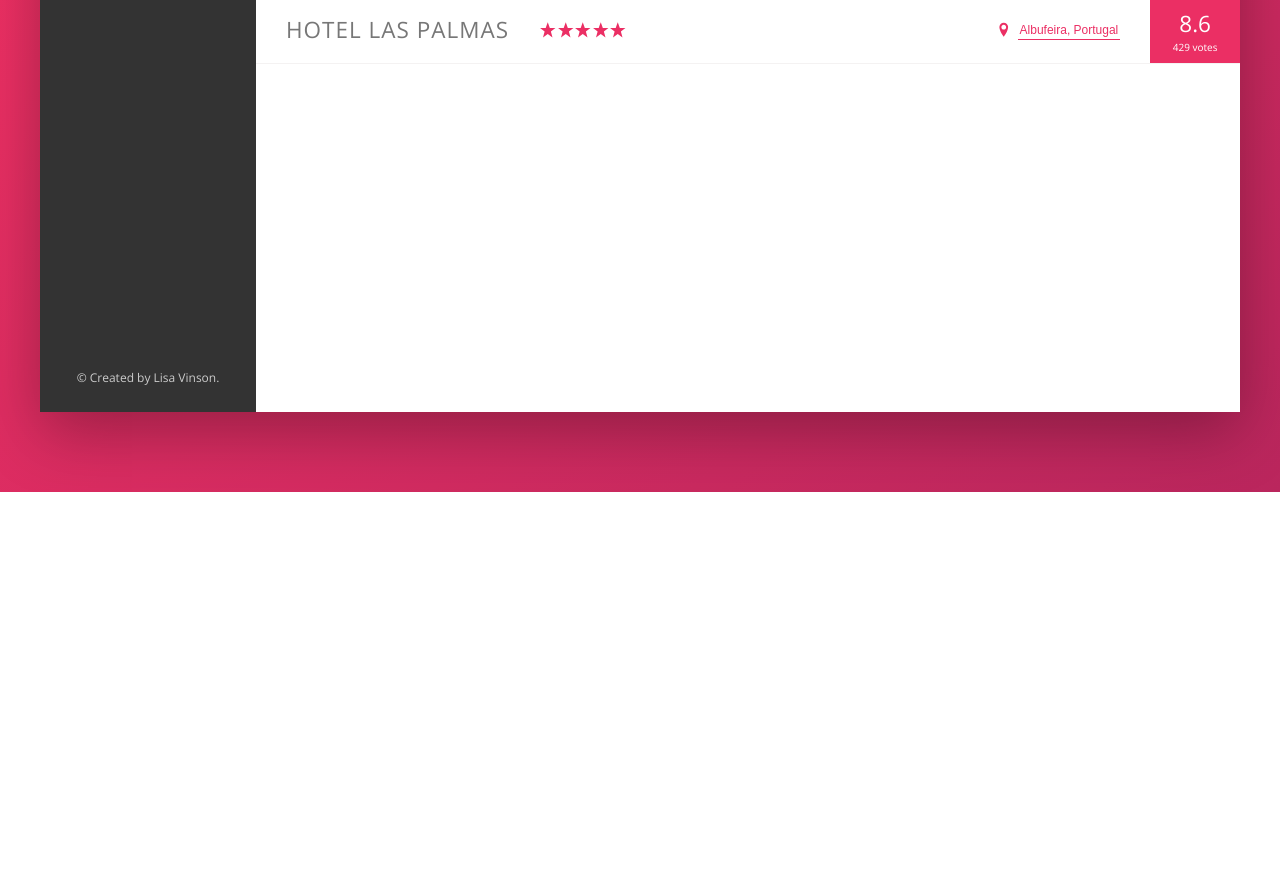
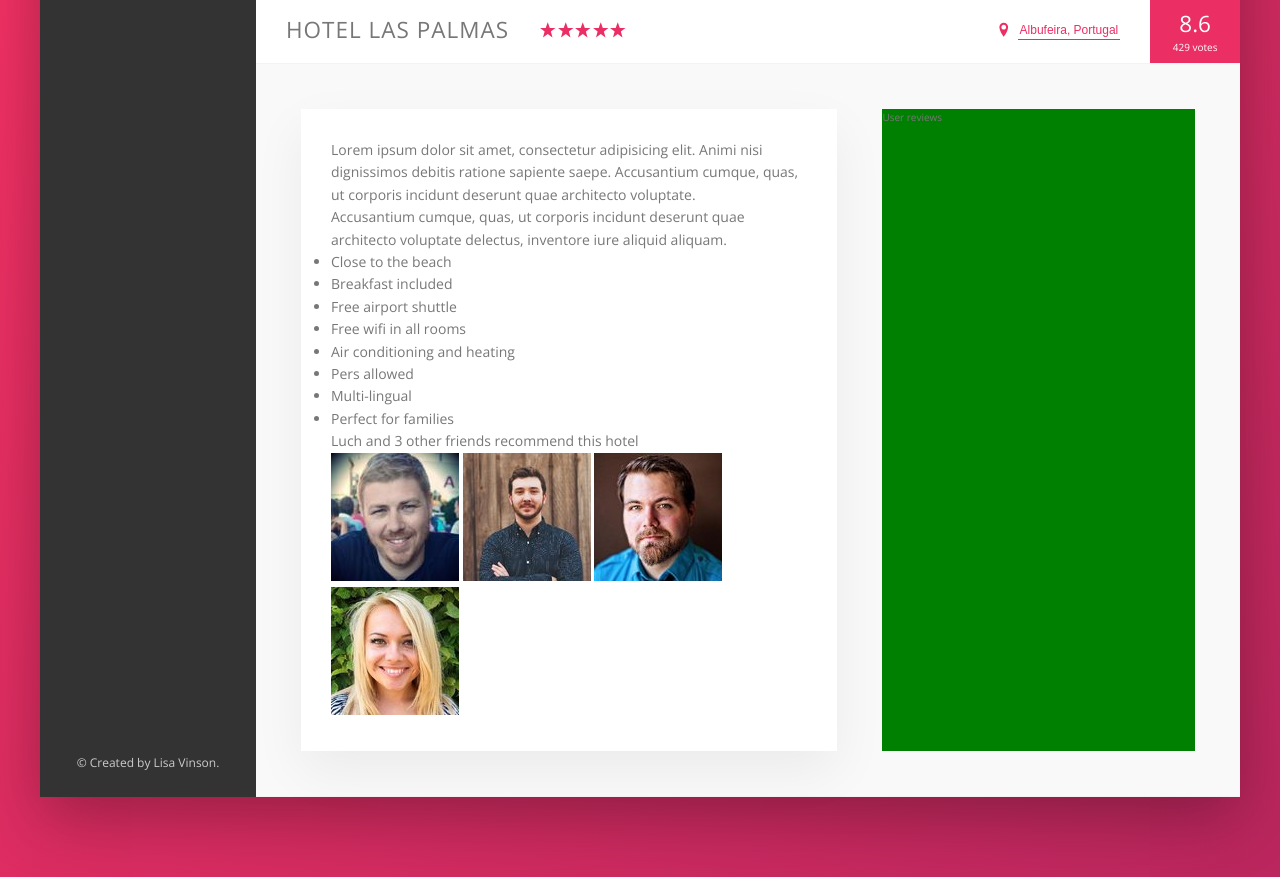
Before and after one commit to LiVinson/trillo-travels, a website: page index.html in a window 1280 px wide. Shown: the part 538-1415 px from the top of the page. Before the commit the page ends 1030 px from the top, so only its background shows below. Drawn offline with nearby package versions, Linux system fonts and the light colour scheme.

Commit message:
added structure of detail section with description contianing 2 paragraphs list of perks, and a recommend box with count and images for recommendations

```diff
--- a/index.html
+++ b/index.html
@@ -1,5 +1,6 @@
 <!DOCTYPE html>
 <html lang="en">
+
 <head>
     <meta charset="UTF-8">
     <meta name="viewport" content="width=device-width, initial-scale=1.0">
@@ -10,6 +11,7 @@
 
     <title>trillo &mdash; Your all-in-one booking app</title>
 </head>
+
 <body>
     <div class="container">
         <!--HEADER: Contains logo, search element and user icons-->
@@ -49,7 +51,7 @@
                     <li class="side-nav__item side-nav__item--active">
                         <a href="#" class="side-nav__link">
                             <svg class="side-nav__icon">
-                                    <use xlink:href="img/sprite.svg#icon-home"/>
+                                <use xlink:href="img/sprite.svg#icon-home" />
                             </svg>
                             <span>Hotel</span>
                         </a>
@@ -58,7 +60,7 @@
                     <li class="side-nav__item">
                         <a href="#" class="side-nav__link">
                             <svg class="side-nav__icon">
-                                    <use xlink:href="img/sprite.svg#icon-aircraft-take-off"/>
+                                <use xlink:href="img/sprite.svg#icon-aircraft-take-off" />
                             </svg>
                             <span>Flight</span>
                         </a>
@@ -67,7 +69,7 @@
                     <li class="side-nav__item">
                         <a href="#" class="side-nav__link">
                             <svg class="side-nav__icon">
-                                    <use xlink:href="img/sprite.svg#icon-key"/>
+                                <use xlink:href="img/sprite.svg#icon-key" />
                             </svg>
                             <span>Car Rental</span>
                         </a>
@@ -76,7 +78,7 @@
                     <li class="side-nav__item">
                         <a href="#" class="side-nav__link">
                             <svg class="side-nav__icon">
-                                    <use xlink:href="img/sprite.svg#icon-map"/>
+                                <use xlink:href="img/sprite.svg#icon-map" />
                             </svg>
                             <span>Tours</span>
                         </a>
@@ -89,6 +91,7 @@
                 </div>
             </nav>
             <main class="hotel-view">
+                <!--3 images side by side-->
                 <div class="gallery">
                     <figure class="gallery__item">
                         <img src="img/hotel-1.jpg" alt="Photo of hotel 1" class="gallery__photo">
@@ -104,7 +107,7 @@
                         <img src="img/hotel-3.jpg" alt="Photo of hotel 3" class="gallery__photo">
                     </figure>
                 </div>
-
+                <!--Hotel information: Name,# of stars, location icon, location, and rating info -->
                 <div class="overview">
                     <h1 class="overview__heading">
                         Hotel Las Palmas
@@ -143,8 +146,51 @@
                         <div class="overview__rating-count">429 votes</div>
                     </div>
                 </div>
+                <!--End overview -->
+
+                <div class="detail">
+                    <div class="description">
+                        <p class="paragraph">
+                            Lorem ipsum dolor sit amet, consectetur adipisicing elit. Animi nisi dignissimos debitis
+                            ratione sapiente saepe. Accusantium cumque, quas, ut corporis incidunt deserunt quae
+                            architecto voluptate.
+
+                        </p>
+                        <p class="paragraph">
+                            Accusantium cumque, quas, ut corporis incidunt deserunt quae architecto voluptate delectus,
+                            inventore iure aliquid aliquam.
+
+                        </p>
+                        <ul class="list">
+                            <li class="list__item">Close to the beach</li>
+                            <li class="list__item">Breakfast included</li>
+                            <li class="list__item">Free airport shuttle</li>
+                            <li class="list__item">Free wifi in all rooms</li>
+                            <li class="list__item">Air conditioning and heating</li>
+                            <li class="list__item">Pers allowed</li>
+                            <li class="list__item">Multi-lingual</li>
+                            <li class="list__item">Perfect for families</li>
+                       </ul>
+                       <div class="recommend">
+                           <p class="recommend__count">
+                               Luch and 3 other friends recommend this hotel
+                           </p>
+                           <div class="recommend__friends">
+                               <img src="img/user-3.jpg" alt="Friend 1" class="recommend__photo">
+                               <img src="img/user-4.jpg" alt="Friend 2" class="recommend__photo">
+                               <img src="img/user-5.jpg" alt="Friend 3" class="recommend__photo">
+                               <img src="img/user-6.jpg" alt="Friend 4" class="recommend__photo">
+
+                           </div>
+                       </div>
+                    </div>
+                    <div class="user-reviews">
+                        User reviews
+                    </div>
+                </div>
             </main>
         </div>
     </div>
 </body>
+
 </html>
--- a/sass/base/_base.scss
+++ b/sass/base/_base.scss
@@ -32,6 +32,8 @@ Grey dark 3: #999
     --color-gray-dark-3: #999;
 
     --shadow-dark: 0 2rem 6rem rgba(0,0,0,0.3);
+    --shadow-light: 0 2rem 5rem rgba(0,0,0,.06);
+    --line: 1px solid var(--color-gray-light-2);
 
 }
 
--- a/sass/components/_overview.scss
+++ b/sass/components/_overview.scss
@@ -1,7 +1,7 @@
 //Hotel Overview
 .overview {
     display: flex;
-    border-bottom: 1px solid var(--color-gray-light-2);
+    border-bottom: var(--line);
     align-items: center;
 
     &__heading {
--- /dev/null
+++ b/sass/layout/_detail.scss
@@ -0,0 +1,21 @@
+.detail {
+    display: flex;
+    padding: 4.5rem;
+    background-color: var(--color-gray-light-1);
+    border-bottom: var(--line)
+}
+
+.description {
+    font-size:1.4rem;
+    background-color: #fff;
+    box-shadow: var(--shadow-light);
+    padding: 3rem;
+
+    flex: 0 0 60%;
+    margin-right:4.5rem;
+}
+
+.user-reviews {
+    background-color: green;
+    flex: 1;
+}
--- a/sass/layout/_main.scss
+++ b/sass/layout/_main.scss
@@ -1,6 +1,5 @@
 
 .hotel-view {
-    height:80rem;
     background-color: #fff;
     //occupy rest of space not taken up by sidebar (82%)
     flex: 1;
--- a/sass/main.scss
+++ b/sass/main.scss
@@ -14,6 +14,7 @@
 @import "layout/content";
 @import "layout/sidebar";
 @import "layout/main";
+@import "layout/detail";
 
 @import "components/side-navigation";
 @import "components/gallery";
```
Also changed, not shown: css/style.css. Lines whose indentation alone changed are shown as unchanged.
